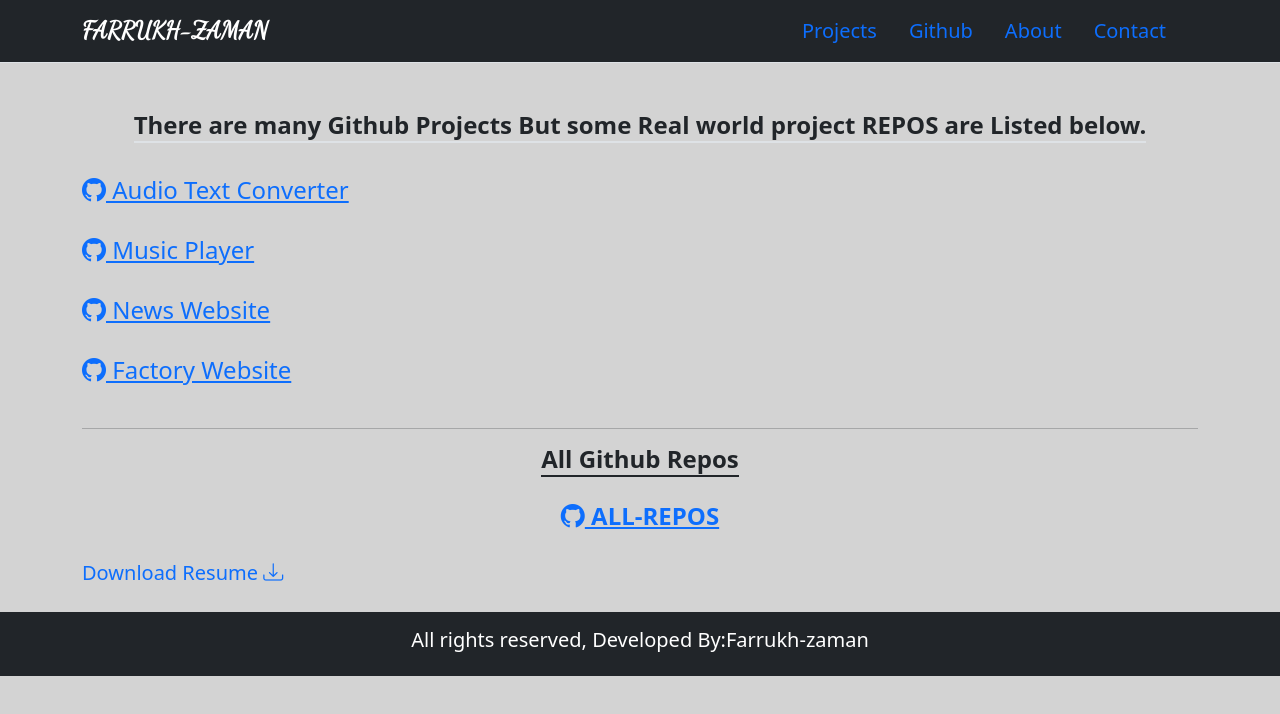
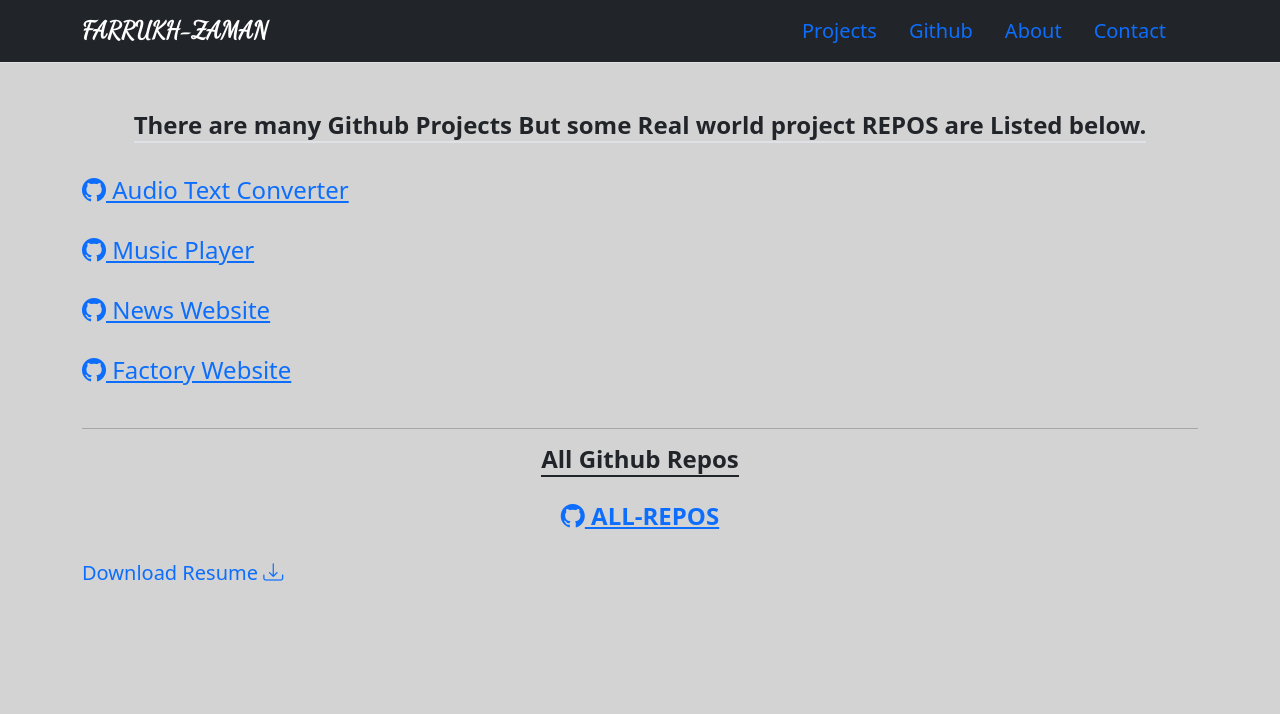
Before and after one commit to Farrukh-zaman/mywebsite, a plain HTML site: page github.html in a window 1280 px wide. Drawn offline with nearby package versions, Linux system fonts and the light colour scheme.

Commit message:
Update github.html

```diff
--- a/github.html
+++ b/github.html
@@ -56,9 +56,6 @@
 
       </div>
 
-      <div class="footer border border-dark text-white bg-dark">
-        <p class="lead text-center py-1 mt-2">All rights reserved, Developed By:Farrukh-zaman</p>
-      </div>
 
 
 
```
